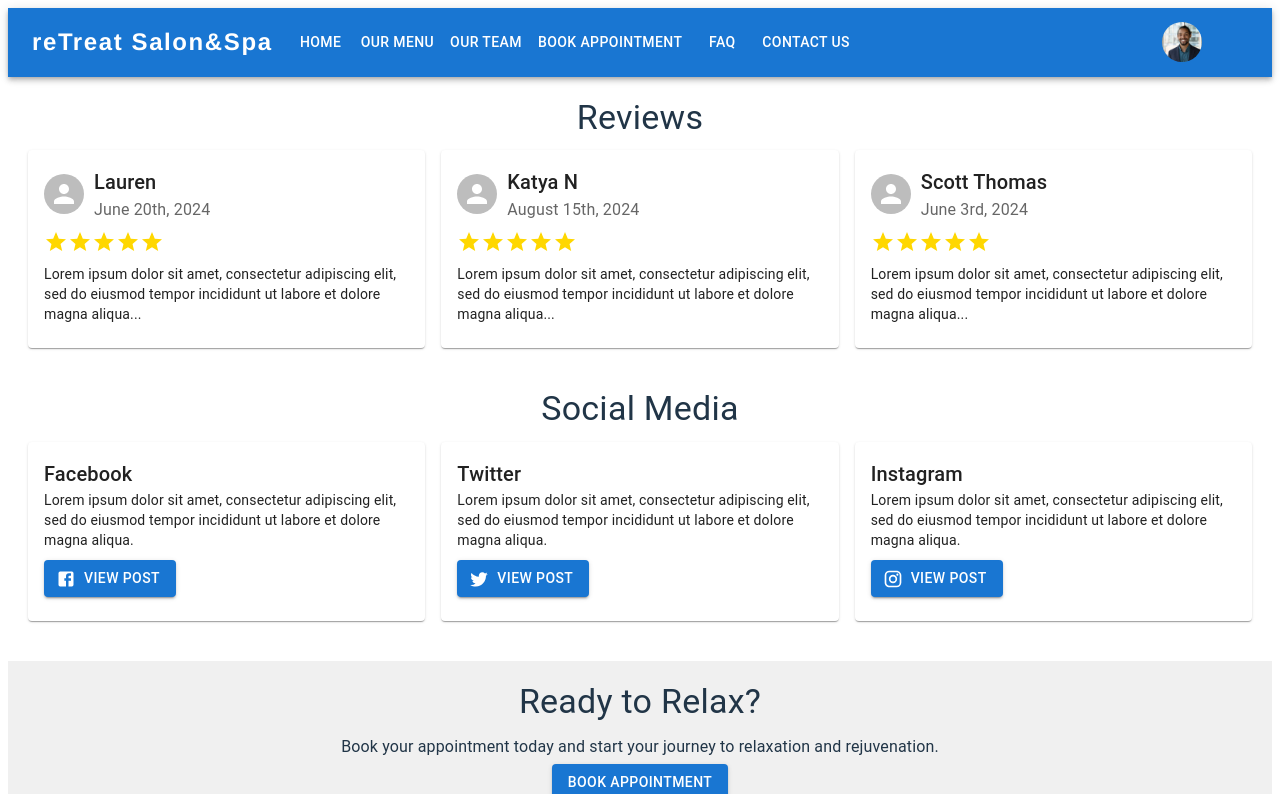
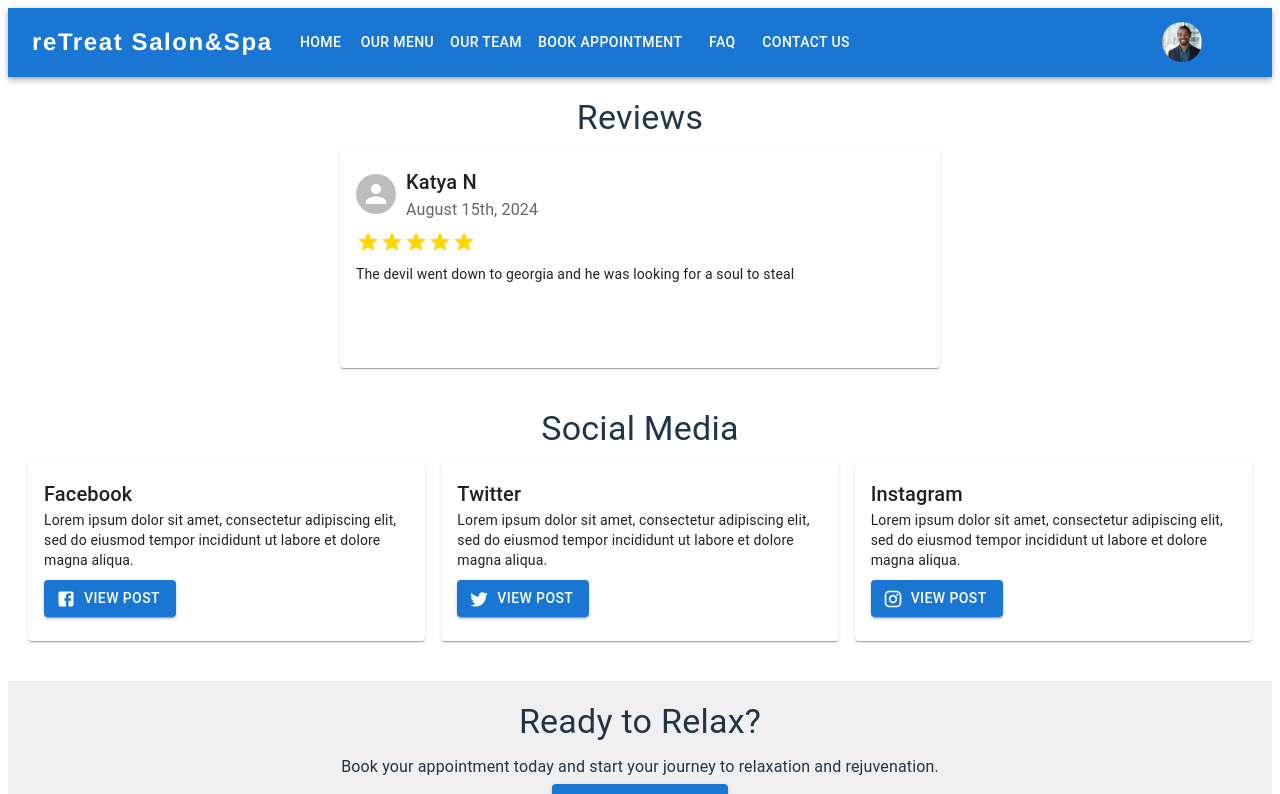
Before and after one commit to The-Fella-s/reTreat, a React (Vite) app in the folder frontend/: page / in a window 1280 px wide. Shown: the top 794 px of the page. Built offline with nearby package versions, Linux system fonts and the light colour scheme.

Commit message:
Updated review section to just rotate

```diff
--- a/frontend/src/components/Reviews.jsx
+++ b/frontend/src/components/Reviews.jsx
@@ -1,9 +1,7 @@
-import React from 'react';
+import React, { useState, useEffect } from 'react';
 import { Card, CardContent, Typography, Avatar, Box } from '@mui/material';
-import Grid from '@mui/material/Grid';
-import { Star } from '@mui/icons-material'; // For rating stars
+import { Star } from '@mui/icons-material';
 
-// Sample reviews data
 const reviews = [
   {
     name: 'Lauren',
@@ -14,61 +12,76 @@ const reviews = [
   {
     name: 'Katya N',
     date: 'August 15th, 2024',
-    content: 'Lorem ipsum dolor sit amet, consectetur adipiscing elit, sed do eiusmod tempor incididunt ut labore et dolore magna aliqua...',
+    content: 'The devil went down to georgia and he was looking for a soul to steal',
     rating: 5,
   },
   {
     name: 'Scott Thomas',
     date: 'June 3rd, 2024',
-    content: 'Lorem ipsum dolor sit amet, consectetur adipiscing elit, sed do eiusmod tempor incididunt ut labore et dolore magna aliqua...',
+    content: 'he was in a bind because he was way behind and he was willing to make a deal',
     rating: 5,
   },
 ];
 
 const Reviews = () => {
+  const [currentReviewIndex, setCurrentReviewIndex] = useState(0);
+
+  useEffect(() => {
+    // Rotate to next review every 5 seconds
+    const timer = setInterval(() => {
+      setCurrentReviewIndex((prevIndex) =>
+        prevIndex === reviews.length - 1 ? 0 : prevIndex + 1
+      );
+    }, 5000); // 5000ms = 5 seconds
+
+    // Cleanup timer on component unmount
+    return () => clearInterval(timer);
+  }, []);
+
+  const currentReview = reviews[currentReviewIndex];
+
   return (
-    <div style={{ padding: '20px' }}>
+    <div style={{ padding: '20px', maxWidth: '600px', margin: '0 auto' }}>
       <Typography variant="h4" gutterBottom align="center">
         Reviews
       </Typography>
-      <Grid container spacing={2}>
-        {reviews.map((review, index) => (
-          <Grid item xs={12} sm={6} md={4} key={index}>
-            <Card>
+      <Card sx={{ minHeight: '200px' }}>
         <CardContent>
           <Box display="flex" alignItems="center">
             <Avatar style={{ marginRight: '10px' }} />
             <Box>
               <Typography variant="h6" component="div">
-                      {review.name}
+                {currentReview.name}
               </Typography>
-                    {/* Date beneath the name */}
               <Typography color="textSecondary">
-                      {review.date}
+                {currentReview.date}
               </Typography>
             </Box>
           </Box>
 
-                {/* Star Rating */}
           <Box display="flex" alignItems="center" marginTop={1}>
-                  {[...Array(5)].map((_, i) =>
-                    i < review.rating ? (
-                      <Star key={i} style={{ color: '#FFD700' }} /> // Gold filled star
-                    ) : (
-                      <StarBorder key={i} style={{ color: '#FFD700' }} /> // Gold empty star
-                    )
-                  )}
+            {[...Array(5)].map((_, i) => (
+              <Star
+                key={i}
+                style={{
+                  color: i < currentReview.rating ? '#FFD700' : '#D3D3D3'
+                }}
+              />
+            ))}
           </Box>
 
-                {/* Review Content */}
-                <Typography variant="body2" style={{ marginTop: '10px', textAlign: 'left' }}>
-                  {review.content}
+          <Typography
+            variant="body2"
+            style={{
+              marginTop: '10px',
+              textAlign: 'left',
+              minHeight: '80px' // Ensures consistent height
+            }}
+          >
+            {currentReview.content}
           </Typography>
         </CardContent>
       </Card>
-          </Grid>
-        ))}
-      </Grid>
     </div>
   );
 };
```
Lines whose indentation alone changed are shown as unchanged.
